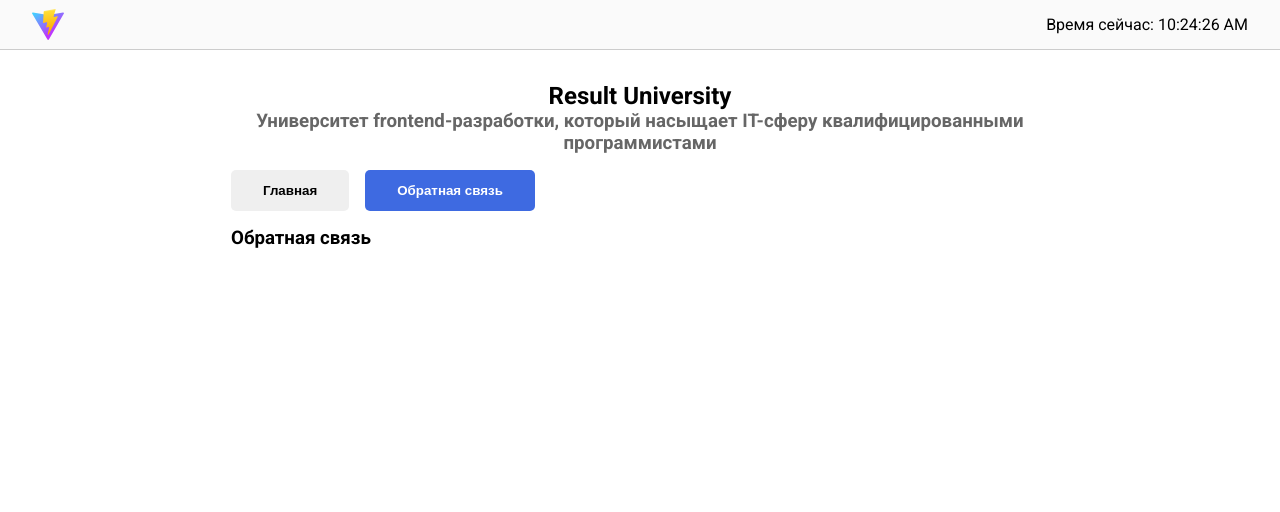
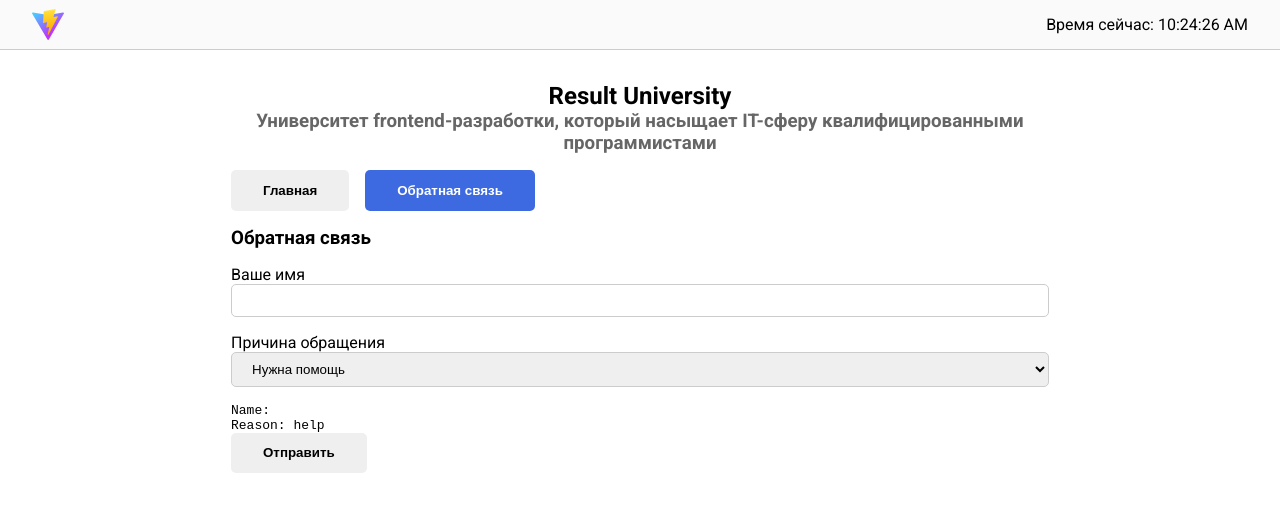
Before and after one commit to CJuraislit/React-start, a React (Vite) app: page / in a window 1280 px wide. Shown: the top 512 px of the page. Built offline with nearby package versions, Linux system fonts and the light colour scheme.

Commit message:
added form

```diff
--- a/src/components/FeedBackSection.jsx
+++ b/src/components/FeedBackSection.jsx
@@ -1,7 +1,48 @@
+import { useState } from "react";
+import Button from "./Button/Button";
+
 export default function FeedBackSection() {
+  const [name, setName] = useState("");
+  const [reason, setReason] = useState("help");
+
+  function handleNameChange(event) {
+    setName(event.target.value);
+  }
+
   return (
     <section>
       <h3>Обратная связь</h3>
+
+      <form>
+        <label htmlFor="name">Ваше имя</label>
+        <input
+          type="text"
+          id="name"
+          className="control"
+          value={name}
+          onChange={handleNameChange}
+        />
+
+        <label htmlFor="reson">Причина обращения</label>
+        <select
+          id="reason"
+          className="control"
+          value={reason}
+          onChange={(event) => setReason(event.target.value)}
+        >
+          <option value="error">Ошибка</option>
+          <option value="help">Нужна помощь</option>
+          <option value="suggest">Предложение</option>
+        </select>
+
+        <pre>
+          Name: {name}
+          <br />
+          Reason: {reason}
+        </pre>
+
+        <Button>Отправить</Button>
+      </form>
     </section>
   );
 }
--- a/src/index.css
+++ b/src/index.css
@@ -40,3 +40,11 @@
 .centered {
   text-align: center;
 }
+
+.control {
+  border: 1px solid #ccc;
+  border-radius: 5px;
+  padding: 0.5rem 1rem;
+  width: 100%;
+  margin-bottom: 1rem;
+}
```
